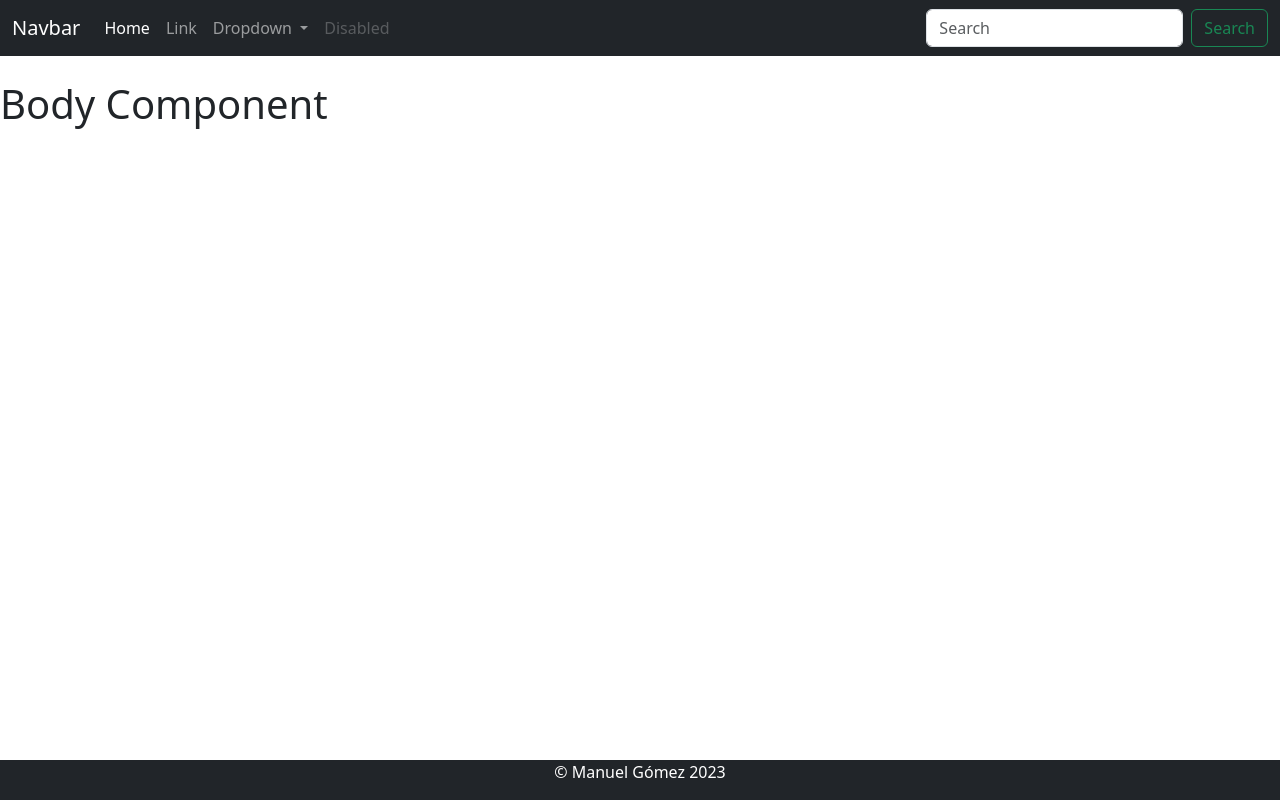
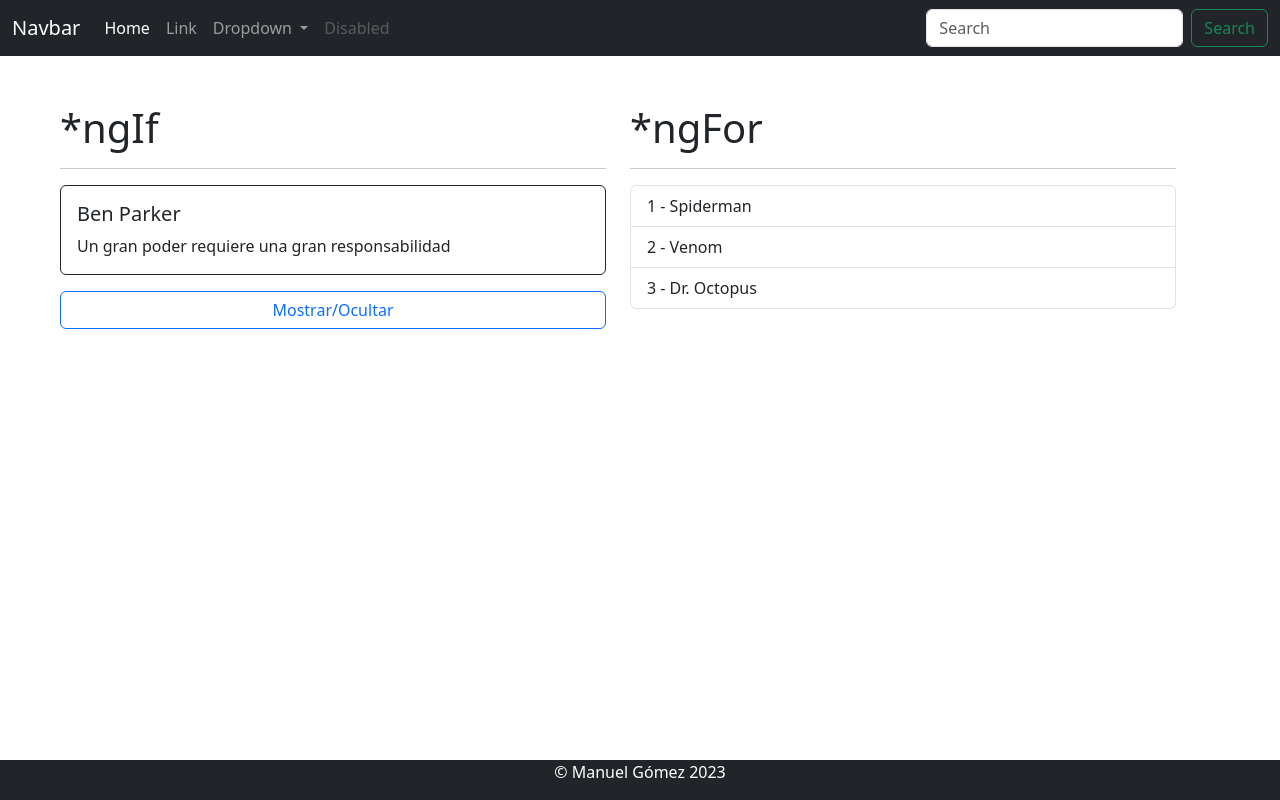
Before and after one commit to Manu8080Go/01-hola-mundo, an Angular app: page / in a window 1280 px wide. Built offline with nearby package versions, Linux system fonts and the light colour scheme.

Commit message:
Agregar ejemplos de ngIf y ngFor en body component

```diff
--- a/src/app/app.component.html
+++ b/src/app/app.component.html
@@ -1,5 +1,7 @@
 <app-header></app-header>
 
-<app-body class="container"></app-body>
+<div class="container m-5">
+<app-body></app-body>
+</div>
 
 <app-footer></app-footer>
--- a/src/app/components/body/body.component.html
+++ b/src/app/components/body/body.component.html
@@ -1 +1,20 @@
-<h1>Body Component</h1>
+<div class="row">
+  <div class="col">
+    <h1>*ngIf</h1>
+    <hr>
+    <div *ngIf="mostrar" class="card border-dark mb-3" style="width: 100%;">
+      <div class="card-body text-dark">
+        <h5 class="card-title">{{ frase.autor }}</h5>
+        <p class="card-text">{{ frase.mensaje }}</p>
+      </div>
+    </div>
+    <button class="btn btn-outline-primary" style="width: 100%;" (click) = "MostrarOcultar();">Mostrar/Ocultar</button>
+  </div>
+  <div class="col">
+    <h1>*ngFor</h1>
+    <hr>
+    <ul class="list-group">
+      <li *ngFor="let personaje of personajes; let i = index" class="list-group-item">{{ i + 1 }} - {{ personaje }}</li>
+    </ul>
+  </div>
+</div>
--- a/src/app/components/body/body.component.ts
+++ b/src/app/components/body/body.component.ts
@@ -6,5 +6,27 @@ import { Component } from '@angular/core';
 })
 
 export class BodyComponent {
+  frase: any = {
+    mensaje: 'Un gran poder requiere una gran responsabilidad',
+    autor: 'Ben Parker'
+  }
+
+  mostrar: boolean;
+  personajes: string[];
+
+  constructor() {
+    this.mostrar = true;
+    this.personajes = ['Spiderman', 'Venom', 'Dr. Octopus'];
+  }
+
+  MostrarOcultar(): boolean{
+    if(this.mostrar){
+      this.mostrar = false;
+    } else{
+      this.mostrar = true;
+    }
+
+    return this.mostrar;
+  }
 
 }
```
